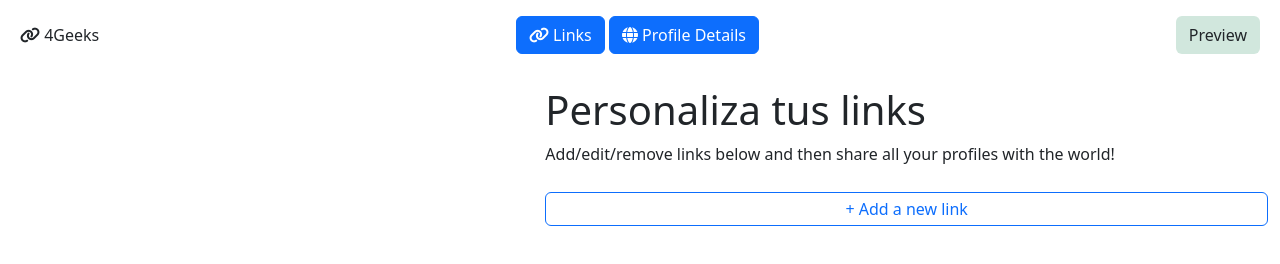
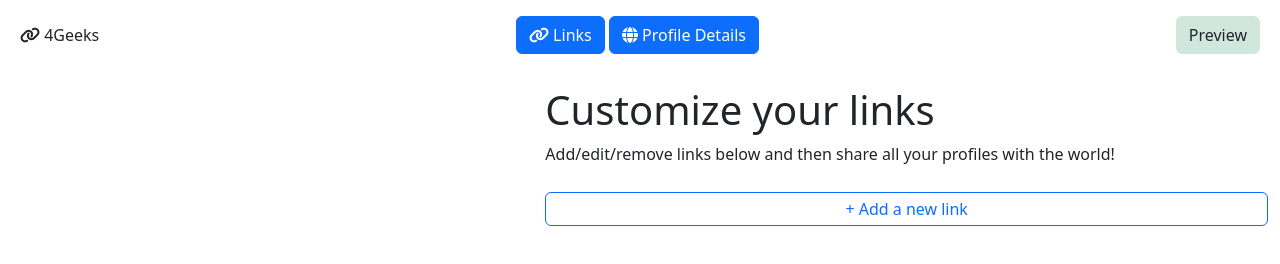
Before and after one commit to Paulmak21/Link-Sharing-App, a plain HTML site: page src/index.html in a window 1280 px wide. Drawn offline with nearby package versions, Linux system fonts and the light colour scheme.

Commit message:
Update index.html

```diff
--- a/src/index.html
+++ b/src/index.html
@@ -27,10 +27,11 @@
 <div class="container-fluid col-12">
   <div id="links" class="row border-5 border-black">
       <div class="col-5 border-black border-1">
+
       </div>
       <div class="col-7 container-fluid pt-3">
           <div class="">
-              <h1>Personaliza tus links</h1>
+              <h1>Customize your links</h1>
               <p class="fs-6 fw-light">Add/edit/remove links below and then share all your profiles with the world!</p>
             <button type="button" class="btn btn-outline-primary row col-12 justify-content-center p-1 rounded-2 ">+ Add a new link</button>
           </div>
```
